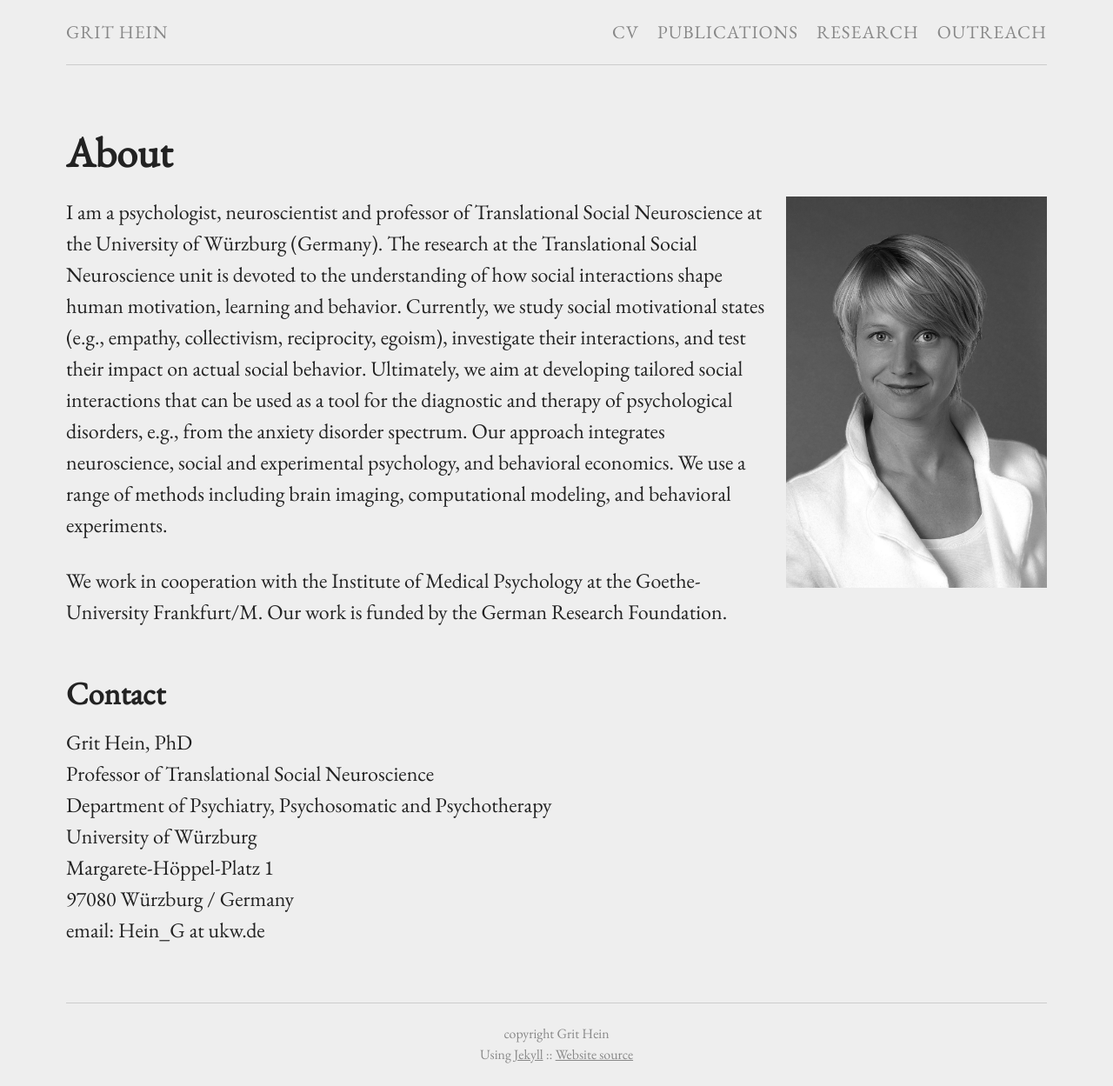
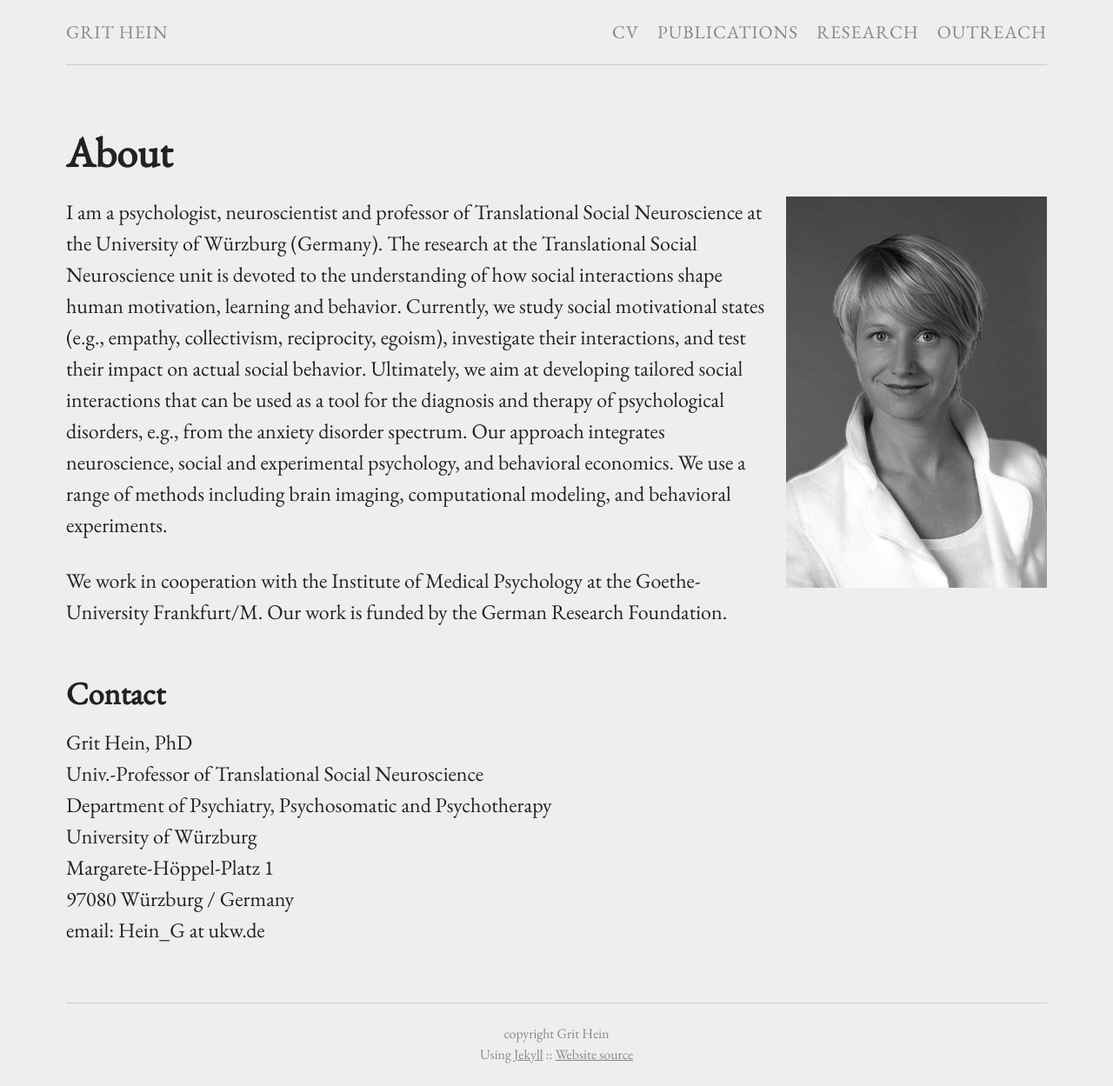
Before and after one commit to grithein/grithein, a Jekyll site: the page built from index.md, in a window 1280 px wide. Shown: the whole page at 87% size. Built offline with Jekyll 4.4.1, drawn with Linux system fonts in a browser that asks for light colours.

Commit message:
Update from Forestry.io - index.md

```diff
--- a/index.md
+++ b/index.md
@@ -5,10 +5,10 @@ permalink: "/"
 ---
 {% include image.html url="images/Grit_pic.jpg" caption="" max_width="300px" align="right" %}
 
-I am a psychologist, neuroscientist and professor of Translational Social Neuroscience at the University of Würzburg (Germany). The research at the Translational Social Neuroscience unit is devoted to the understanding of how social interactions shape human motivation, learning and behavior. Currently, we study social motivational states (e.g., empathy, collectivism, reciprocity, egoism), investigate their interactions, and test their impact on actual social behavior. Ultimately, we aim at developing tailored social interactions that can be used as a tool for the diagnostic and therapy of psychological disorders, e.g., from the anxiety disorder spectrum. Our approach integrates neuroscience, social and experimental psychology, and behavioral economics. We use a range of methods including brain imaging, computational modeling, and behavioral experiments.
+I am a psychologist, neuroscientist and professor of Translational Social Neuroscience at the University of Würzburg (Germany). The research at the Translational Social Neuroscience unit is devoted to the understanding of how social interactions shape human motivation, learning and behavior. Currently, we study social motivational states (e.g., empathy, collectivism, reciprocity, egoism), investigate their interactions, and test their impact on actual social behavior. Ultimately, we aim at developing tailored social interactions that can be used as a tool for the diagnosis and therapy of psychological disorders, e.g., from the anxiety disorder spectrum. Our approach integrates neuroscience, social and experimental psychology, and behavioral economics. We use a range of methods including brain imaging, computational modeling, and behavioral experiments.
 
 We work in cooperation with the Institute of Medical Psychology at the Goethe-University Frankfurt/M. Our work is funded by the German Research Foundation.
 
 ## Contact
 
-Grit Hein, PhD <br /> Professor of Translational Social Neuroscience <br /> Department of Psychiatry, Psychosomatic and Psychotherapy <br /> University of Würzburg <br /> Margarete-Höppel-Platz 1 <br /> 97080 Würzburg  / Germany <br /> email: Hein_G at ukw.de
+Grit Hein, PhD <br /> Univ.-Professor of Translational Social Neuroscience <br /> Department of Psychiatry, Psychosomatic and Psychotherapy <br /> University of Würzburg <br /> Margarete-Höppel-Platz 1 <br /> 97080 Würzburg  / Germany <br /> email: Hein_G at ukw.de
```
